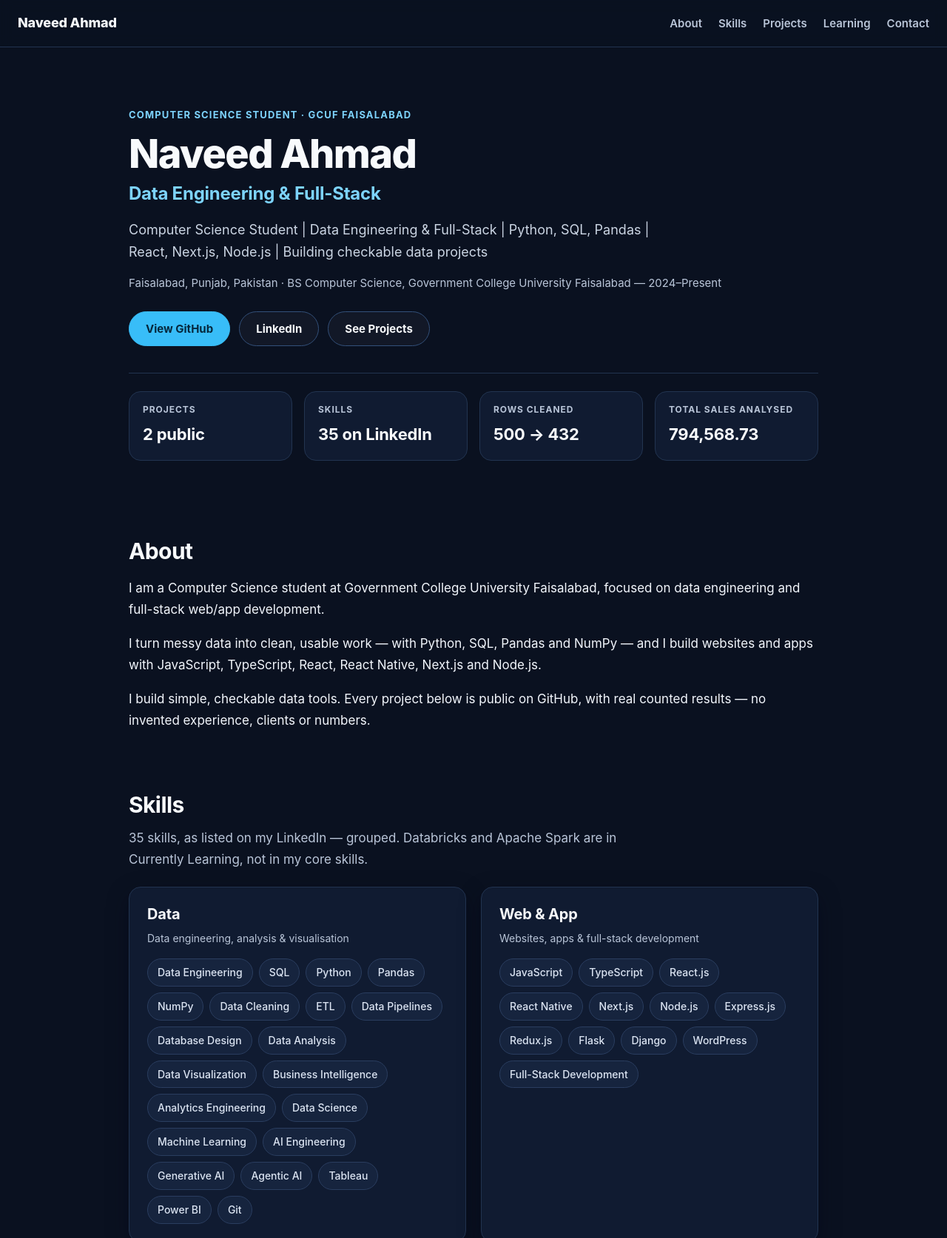
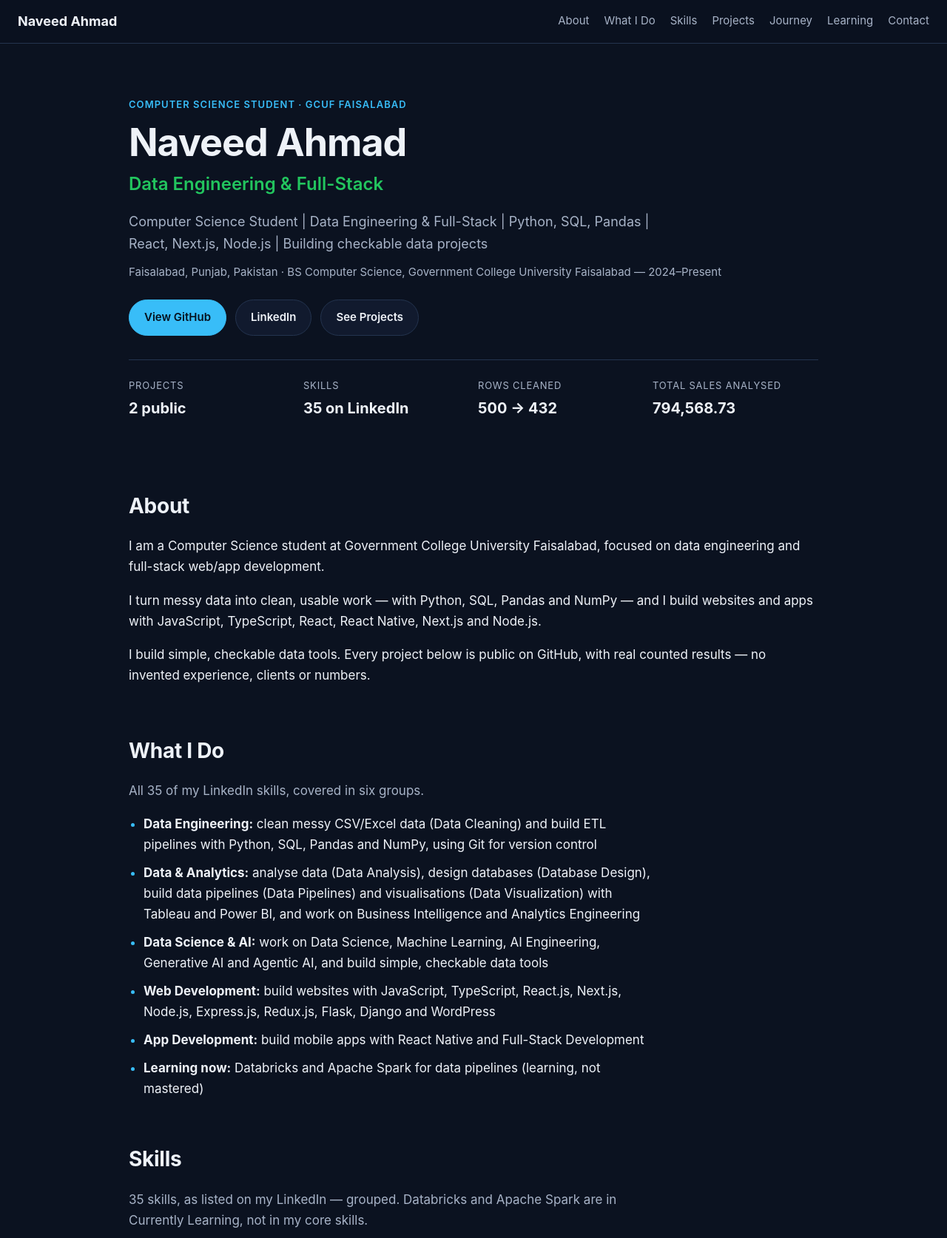
Before and after one commit to naveedahmad-cs/naveedahmad-cs.github.io, a plain HTML site: page index.html in a window 1280 px wide. Shown: the top 1674 px of the page at 74% size. Drawn offline with Linux system fonts and the light colour scheme.

Commit message:
Add What I do and Journey to portfolio

```diff
--- a/index.html
+++ b/index.html
@@ -13,8 +13,10 @@
   <a class="nav-brand" href="#top">Naveed Ahmad</a>
   <div class="nav-links">
     <a href="#about">About</a>
+    <a href="#what-i-do">What I Do</a>
     <a href="#skills">Skills</a>
     <a href="#projects">Projects</a>
+    <a href="#journey">Journey</a>
     <a href="#learning">Learning</a>
     <a href="#contact">Contact</a>
   </div>
@@ -45,6 +47,19 @@
   <p>I am a Computer Science student at Government College University Faisalabad, focused on data engineering and full-stack web/app development.</p>
   <p>I turn messy data into clean, usable work &mdash; with Python, SQL, Pandas and NumPy &mdash; and I build websites and apps with JavaScript, TypeScript, React, React Native, Next.js and Node.js.</p>
   <p>I build simple, checkable data tools. Every project below is public on GitHub, with real counted results &mdash; no invented experience, clients or numbers.</p>
+</section>
+
+<section id="what-i-do">
+  <h2>What I Do</h2>
+  <p class="section-intro">All 35 of my LinkedIn skills, covered in six groups.</p>
+  <ul class="what-i-do">
+    <li><strong>Data Engineering:</strong> clean messy CSV/Excel data (Data Cleaning) and build ETL pipelines with Python, SQL, Pandas and NumPy, using Git for version control</li>
+    <li><strong>Data &amp; Analytics:</strong> analyse data (Data Analysis), design databases (Database Design), build data pipelines (Data Pipelines) and visualisations (Data Visualization) with Tableau and Power BI, and work on Business Intelligence and Analytics Engineering</li>
+    <li><strong>Data Science &amp; AI:</strong> work on Data Science, Machine Learning, AI Engineering, Generative AI and Agentic AI, and build simple, checkable data tools</li>
+    <li><strong>Web Development:</strong> build websites with JavaScript, TypeScript, React.js, Next.js, Node.js, Express.js, Redux.js, Flask, Django and WordPress</li>
+    <li><strong>App Development:</strong> build mobile apps with React Native and Full-Stack Development</li>
+    <li><strong>Learning now:</strong> Databricks and Apache Spark for data pipelines (learning, not mastered)</li>
+  </ul>
 </section>
 
 <section id="skills">
@@ -108,6 +123,14 @@
   </div>
 </section>
 
+<section id="journey">
+  <h2>Journey</h2>
+  <ul class="journey">
+    <li><strong>2024&ndash;Present:</strong> BS Computer Science, Government College University Faisalabad</li>
+    <li><strong>2026:</strong> Built two public data projects on GitHub &mdash; <a href="https://github.com/naveedahmad-cs/sales-data-cleaning">sales-data-cleaning</a> and <a href="https://github.com/naveedahmad-cs/sales-etl-pipeline">sales-etl-pipeline</a></li>
+  </ul>
+</section>
+
 <section id="learning">
   <h2>Currently Learning</h2>
   <div class="learning-box">
--- a/style.css
+++ b/style.css
@@ -1,19 +1,14 @@
 :root {
-  --bg: #0a1120;
-  --panel: #101b31;
-  --panel-2: #16243e;
-  --border: #223450;
-  --border-strong: #33507a;
-  --text: #f2f6fc;
-  --heading: #f8fafc;
-  --muted: #b9c5d8;
+  --bg: #0b1220;
+  --panel: #111a2e;
+  --panel-2: #16213a;
+  --border: #24344f;
+  --text: #eef2f8;
+  --muted: #a7b3c7;
   --accent: #38bdf8;
-  --accent-light: #7dd3fc;
-  --accent-ink: #06283d;
+  --accent-2: #22c55e;
   --amber: #f59e0b;
-  --amber-light: #fcd34d;
-  --radius: 16px;
-  --shadow: 0 10px 30px rgba(2, 6, 23, 0.35);
+  --radius: 14px;
 }
 * { box-sizing: border-box; }
 html { scroll-behavior: smooth; }
@@ -22,139 +17,131 @@ body {
   background: var(--bg);
   color: var(--text);
   font-family: -apple-system, BlinkMacSystemFont, "Segoe UI", Roboto, Helvetica, Arial, sans-serif;
-  line-height: 1.7;
+  line-height: 1.65;
   font-size: 17px;
-  -webkit-font-smoothing: antialiased;
-  text-rendering: optimizeLegibility;
 }
-h1, h2, h3 { color: var(--heading); line-height: 1.25; }
 a { color: var(--accent); text-decoration: none; }
-a:hover { color: var(--accent-light); text-decoration: underline; }
-a:focus-visible, button:focus-visible { outline: 2px solid var(--accent-light); outline-offset: 3px; }
-::selection { background: rgba(56, 189, 248, 0.35); color: var(--heading); }
+a:hover { text-decoration: underline; }
 
 /* Sticky nav */
 .nav {
   position: sticky; top: 0; z-index: 10;
   display: flex; align-items: center; justify-content: space-between;
-  gap: 16px; padding: 16px 24px;
-  background: rgba(10, 17, 32, 0.94);
+  gap: 16px; padding: 14px 24px;
+  background: rgba(11, 18, 32, 0.92);
   border-bottom: 1px solid var(--border);
   backdrop-filter: blur(8px);
 }
-.nav-brand { color: var(--heading); font-weight: 800; font-size: 18px; letter-spacing: -0.01em; }
-.nav-brand:hover { color: var(--accent-light); text-decoration: none; }
-.nav-links { display: flex; flex-wrap: wrap; gap: 22px; }
-.nav-links a { color: var(--muted); font-size: 15px; font-weight: 600; }
-.nav-links a:hover { color: var(--heading); }
+.nav-brand { color: var(--text); font-weight: 700; font-size: 18px; }
+.nav-brand:hover { text-decoration: none; }
+.nav-links { display: flex; flex-wrap: wrap; gap: 20px; }
+.nav-links a { color: var(--muted); font-size: 15px; }
+.nav-links a:hover { color: var(--text); }
 
 /* Hero */
 .hero {
-  max-width: 980px; margin: 0 auto; padding: 80px 24px 56px;
+  max-width: 980px; margin: 0 auto; padding: 72px 24px 48px;
 }
 .eyebrow {
-  color: var(--accent-light); font-weight: 700; letter-spacing: 0.09em;
-  text-transform: uppercase; font-size: 13px; margin: 0 0 14px;
+  color: var(--accent); font-weight: 600; letter-spacing: 0.08em;
+  text-transform: uppercase; font-size: 13px; margin: 0 0 12px;
 }
-h1 { font-size: 54px; line-height: 1.05; font-weight: 800; margin: 0 0 10px; letter-spacing: -0.03em; }
-.subtitle { font-size: 24px; line-height: 1.3; color: var(--accent-light); font-weight: 650; margin: 0 0 18px; letter-spacing: -0.01em; }
-.bio { font-size: 18px; line-height: 1.7; color: #cbd5e3; max-width: 720px; margin: 0 0 14px; }
-.meta-line { color: var(--muted); font-size: 15px; line-height: 1.6; margin: 0 0 26px; }
-.buttons { display: flex; flex-wrap: wrap; gap: 12px; margin: 0 0 36px; }
+h1 { font-size: 52px; line-height: 1.1; margin: 0 0 8px; letter-spacing: -0.02em; }
+.subtitle { font-size: 24px; color: var(--accent-2); font-weight: 600; margin: 0 0 16px; }
+.bio { font-size: 18px; color: var(--muted); max-width: 720px; margin: 0 0 12px; }
+.meta-line { color: var(--muted); font-size: 15px; margin: 0 0 24px; }
+.buttons { display: flex; flex-wrap: wrap; gap: 12px; margin: 0 0 32px; }
 .btn {
-  display: inline-block; padding: 12px 22px; border-radius: 999px;
-  border: 1px solid var(--border-strong); background: rgba(255, 255, 255, 0.03);
-  color: var(--heading); font-weight: 650; font-size: 15px; line-height: 1.4;
-  transition: background 0.15s ease, border-color 0.15s ease;
+  display: inline-block; padding: 11px 20px; border-radius: 999px;
+  border: 1px solid var(--border); background: var(--panel);
+  color: var(--text); font-weight: 600; font-size: 15px;
 }
-.btn:hover { text-decoration: none; border-color: var(--accent); background: var(--panel-2); color: var(--heading); }
-.btn-primary { background: var(--accent); border-color: var(--accent); color: var(--accent-ink); }
-.btn-primary:hover { background: var(--accent-light); border-color: var(--accent-light); color: var(--accent-ink); }
+.btn:hover { text-decoration: none; border-color: var(--accent); }
+.btn-primary { background: var(--accent); border-color: var(--accent); color: #06121f; }
+.btn-primary:hover { border-color: var(--accent); }
 
 /* Stats strip */
 .stats {
-  display: grid; grid-template-columns: repeat(4, 1fr); gap: 16px;
-  margin: 0; padding: 24px 0 0; border-top: 1px solid var(--border);
+  display: grid; grid-template-columns: repeat(4, 1fr); gap: 12px;
+  margin: 0; padding: 20px 0 0; border-top: 1px solid var(--border);
 }
-.stats div { background: var(--panel); border: 1px solid var(--border); border-radius: var(--radius); padding: 16px 18px; }
-.stats dt { color: var(--muted); font-size: 12px; font-weight: 650; text-transform: uppercase; letter-spacing: 0.08em; line-height: 1.4; }
-.stats dd { margin: 6px 0 0; font-size: 22px; font-weight: 750; color: var(--heading); letter-spacing: -0.01em; }
+.stats div { padding: 4px 8px 4px 0; }
+.stats dt { color: var(--muted); font-size: 13px; text-transform: uppercase; letter-spacing: 0.06em; }
+.stats dd { margin: 4px 0 0; font-size: 20px; font-weight: 700; }
 
 /* Sections */
 main { max-width: 980px; margin: 0 auto; padding: 0 24px; }
-section { padding: 48px 0 16px; }
-h2 { font-size: 30px; font-weight: 750; margin: 0 0 12px; letter-spacing: -0.02em; }
-h3 { font-size: 20px; font-weight: 700; margin: 0 0 8px; letter-spacing: -0.01em; }
-.section-intro { color: var(--muted); max-width: 720px; line-height: 1.7; margin: 0; }
-.card-note { color: var(--muted); font-size: 14px; line-height: 1.6; margin: 0 0 16px; }
+section { padding: 40px 0 8px; }
+h2 { font-size: 28px; margin: 0 0 12px; letter-spacing: -0.01em; }
+h3 { font-size: 19px; margin: 0 0 6px; }
+.section-intro { color: var(--muted); max-width: 720px; }
+.card-note { color: var(--muted); font-size: 14px; margin: 0 0 14px; }
+
+/* What I do + Journey */
+.what-i-do, .journey { padding-left: 20px; margin: 16px 0 0; max-width: 720px; }
+.what-i-do li, .journey li { margin-bottom: 10px; }
+.what-i-do li::marker, .journey li::marker { color: var(--accent); }
 
 /* Skills grid */
 .skill-grid {
-  display: grid; grid-template-columns: 1fr 1fr; gap: 20px; margin-top: 22px;
+  display: grid; grid-template-columns: 1fr 1fr; gap: 18px; margin-top: 20px;
 }
 .skill-card {
   background: var(--panel); border: 1px solid var(--border);
-  border-radius: var(--radius); padding: 24px; box-shadow: var(--shadow);
+  border-radius: var(--radius); padding: 22px;
 }
-.skill-card p { color: var(--muted); line-height: 1.65; margin: 0 0 16px; }
 .tags { display: flex; flex-wrap: wrap; gap: 8px; padding: 0; margin: 0; list-style: none; }
 .tags li {
-  border: 1px solid #2a3d5f; border-radius: 999px;
-  padding: 6px 13px; font-size: 14px; font-weight: 550; color: #dbe4f2; background: var(--panel-2);
+  border: 1px solid var(--border); border-radius: 999px;
+  padding: 5px 12px; font-size: 14px; background: var(--panel-2);
 }
-.tags li.learning { border-color: rgba(245, 158, 11, 0.55); color: var(--amber-light); background: rgba(245, 158, 11, 0.12); }
+.tags li.learning { border-color: var(--amber); color: var(--amber); }
 
 /* Projects */
 .project-grid {
-  display: grid; grid-template-columns: 1fr 1fr; gap: 20px; margin-top: 22px;
+  display: grid; grid-template-columns: 1fr 1fr; gap: 18px; margin-top: 20px;
 }
 .card {
   background: var(--panel); border: 1px solid var(--border);
-  border-radius: var(--radius); padding: 24px; box-shadow: var(--shadow);
-  transition: border-color 0.15s ease, transform 0.15s ease;
+  border-radius: var(--radius); padding: 22px;
 }
-.card:hover { border-color: var(--border-strong); transform: translateY(-2px); }
 .project-card { display: flex; flex-direction: column; }
-.project-card h3 { margin-top: 10px; }
-.project-card h3 a { color: var(--heading); }
-.project-card p { color: #cbd5e3; line-height: 1.65; }
+.project-card h3 { margin-top: 8px; }
+.project-card h3 a { color: var(--text); }
 .card-label {
-  color: var(--accent-light); font-size: 13px; font-weight: 700;
-  text-transform: uppercase; letter-spacing: 0.07em; margin: 0;
+  color: var(--accent); font-size: 13px; font-weight: 600;
+  text-transform: uppercase; letter-spacing: 0.06em; margin: 0;
 }
-.results { padding-left: 20px; margin: 12px 0 16px; color: #d6deeb; line-height: 1.6; }
+.results { padding-left: 20px; margin: 12px 0; }
 .results li { margin-bottom: 6px; }
-.meta { color: var(--muted); font-size: 14px; line-height: 1.6; margin-top: auto; }
-.text-link { font-weight: 650; }
+.meta { color: var(--muted); font-size: 14px; margin-top: auto; }
+.text-link { font-weight: 600; }
 
 /* Learning + contact */
 .learning-box {
   background: var(--panel); border: 1px solid var(--border);
   border-left: 4px solid var(--amber);
-  border-radius: var(--radius); padding: 24px; margin-top: 18px; box-shadow: var(--shadow);
+  border-radius: var(--radius); padding: 22px; margin-top: 16px;
 }
-.learning-box p { color: #cbd5e3; line-height: 1.65; margin: 0 0 10px; }
-.learning-box p:last-child { margin-bottom: 0; }
-.note { color: var(--muted); font-size: 14px; line-height: 1.6; margin-top: 18px; }
+.learning-box p { color: var(--muted); }
+.note { color: var(--muted); font-size: 14px; margin-top: 16px; }
 
 footer {
-  max-width: 980px; margin: 56px auto 0; padding: 28px 24px 32px;
-  border-top: 1px solid var(--border); color: var(--muted); font-size: 14px; line-height: 1.6;
+  max-width: 980px; margin: 48px auto 0; padding: 24px;
+  border-top: 1px solid var(--border); color: var(--muted); font-size: 14px;
 }
 
 @media (max-width: 720px) {
-  h1 { font-size: 40px; }
-  .subtitle { font-size: 21px; }
-  .hero { padding: 56px 20px 36px; }
+  h1 { font-size: 38px; }
+  .subtitle { font-size: 20px; }
+  .hero { padding: 48px 20px 32px; }
   .stats { grid-template-columns: 1fr 1fr; }
   .skill-grid, .project-grid { grid-template-columns: 1fr; }
-  .nav { padding: 14px 16px; }
-  .nav-links { gap: 14px; }
+  .nav { padding: 12px 16px; }
+  .nav-links { gap: 12px; }
   main { padding: 0 20px; }
-  section { padding: 40px 0 12px; }
 }
 @media (max-width: 420px) {
   .stats { grid-template-columns: 1fr 1fr; }
-  .stats dd { font-size: 18px; }
-  h1 { font-size: 36px; }
+  .stats dd { font-size: 17px; }
 }
```
